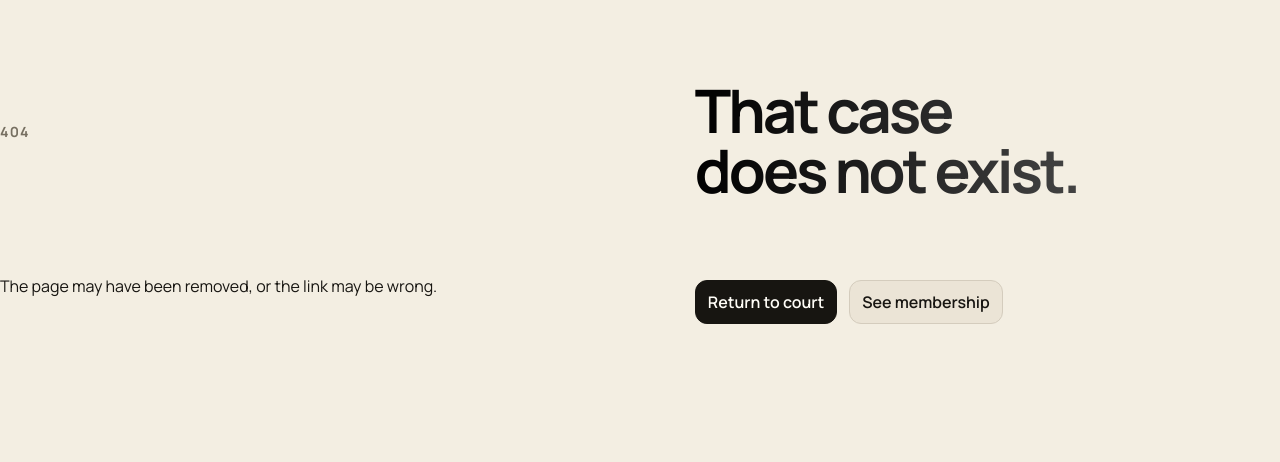
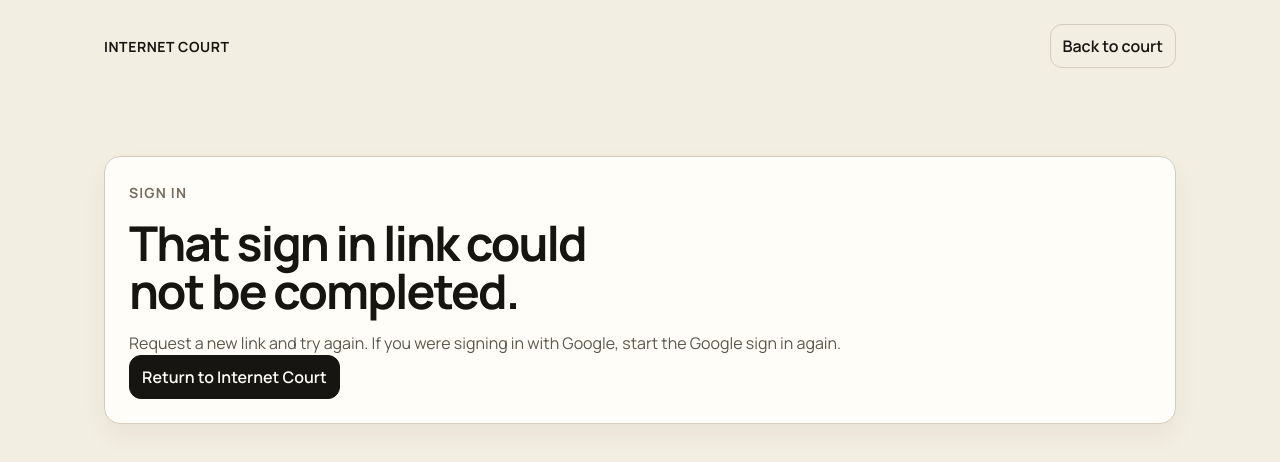
Before and after one commit to SohailKhan0525/internet-court, a Next.js app: page /auth/auth-code-error in a window 1280 px wide. Before the commit this address had no page. Shown: the top 462 px of the page. Built offline with nearby package versions, Linux system fonts and the light colour scheme.

Commit message:
Add auth error page

```diff
--- /dev/null
+++ b/app/auth/auth-code-error/page.tsx
@@ -0,0 +1,18 @@
+export default function AuthCodeErrorPage() {
+  return (
+    <main id="main" className="site">
+      <header className="nav">
+        <a className="brand" href="/">INTERNET COURT</a>
+        <a className="button ghost" href="/">Back to court</a>
+      </header>
+      <section className="section section-shell">
+        <div className="card auth-error-page">
+          <span className="eyebrow">Sign in</span>
+          <h1 className="section-title">That sign in link could not be completed.</h1>
+          <p>Request a new link and try again. If you were signing in with Google, start the Google sign in again.</p>
+          <a className="button" href="/">Return to Internet Court</a>
+        </div>
+      </section>
+    </main>
+  );
+}
```
